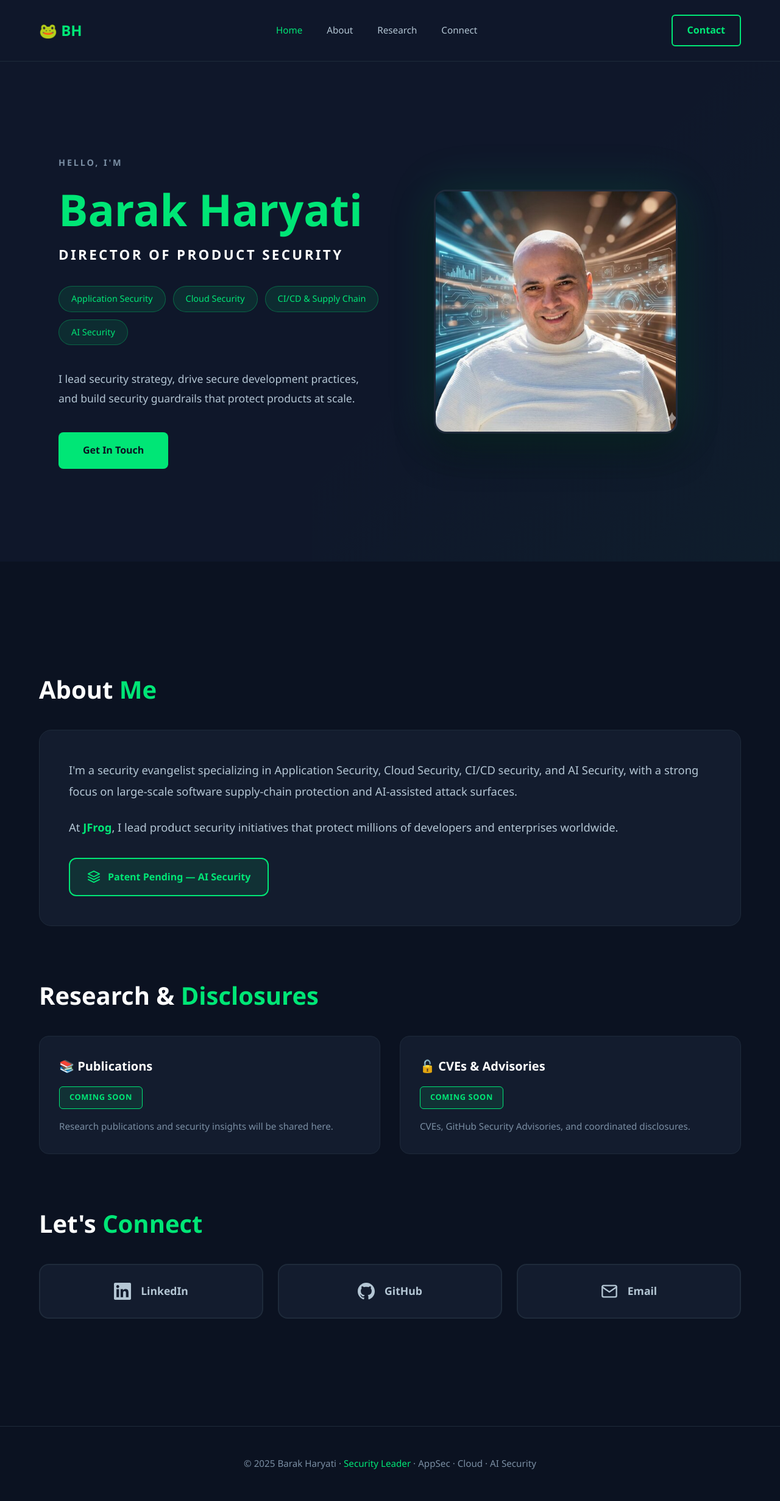
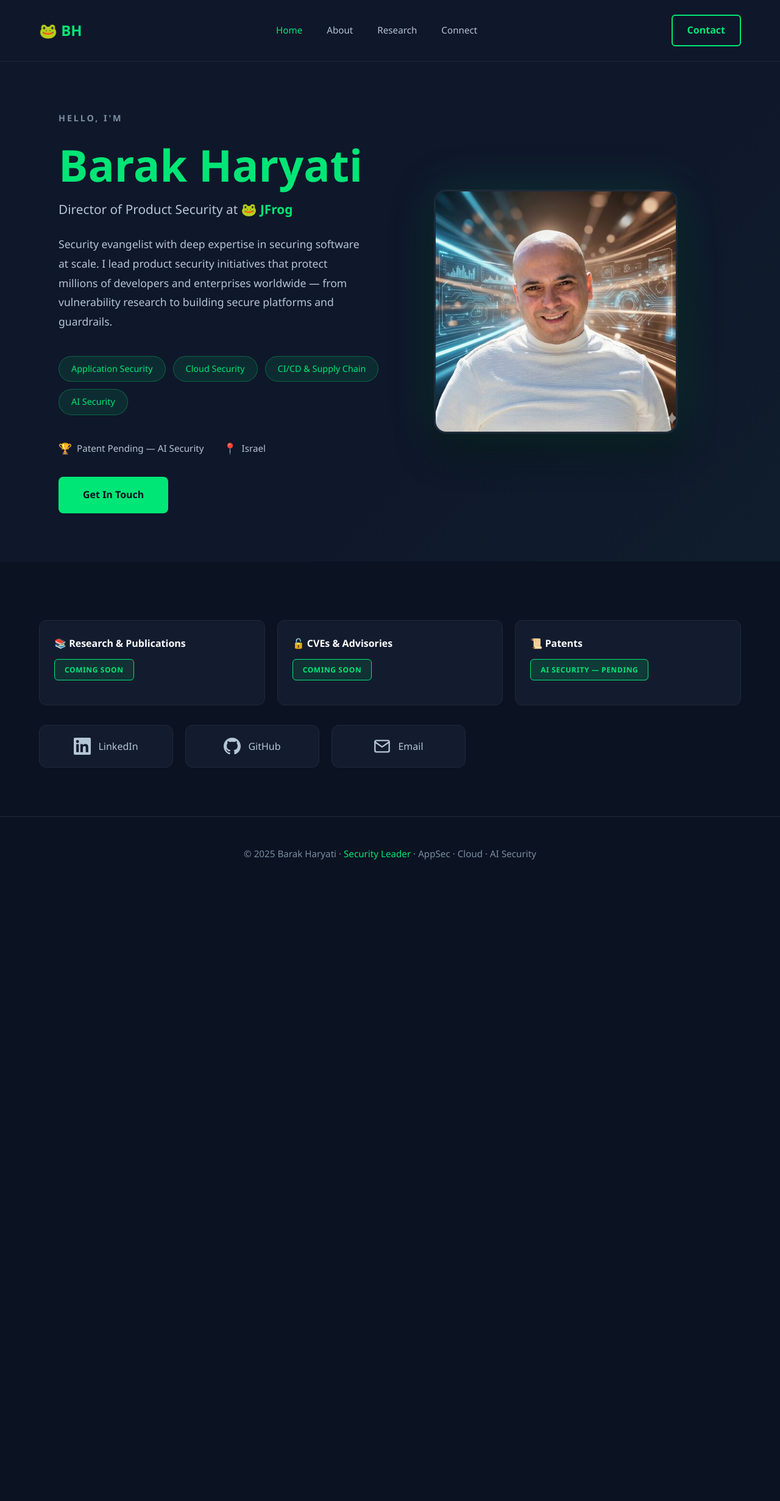
Before and after one commit to barakharyati/barakharyati, a Jekyll site: the page built from index.md, in a window 1280 px wide. Shown: the whole page at 61% size. Built offline with Jekyll 4.4.1, drawn with Linux system fonts in a browser that asks for light colours; after the commit the page ends 1462 px from its top, so only the background shows below that.

Commit message:
Enhanced hero with more info, compact sections below

```diff
--- a/assets/style.css
+++ b/assets/style.css
@@ -149,12 +149,15 @@ body {
 }
 
 .hero-title {
-  font-size: 1.4rem;
+  font-size: 1.3rem;
+  font-weight: 500;
+  color: var(--text-secondary);
+  margin-bottom: 1.5rem;
+}
+
+.hero-title .company {
+  color: var(--accent);
   font-weight: 600;
-  letter-spacing: 0.15em;
-  text-transform: uppercase;
-  color: var(--text-primary);
-  margin-bottom: 2rem;
 }
 
 .hero-description {
@@ -163,6 +166,24 @@ body {
   line-height: 1.8;
   margin-bottom: 2.5rem;
   max-width: 500px;
+}
+
+.hero-stats {
+  display: flex;
+  gap: 2rem;
+  margin-bottom: 2rem;
+}
+
+.stat {
+  display: flex;
+  align-items: center;
+  gap: 0.5rem;
+  color: var(--text-secondary);
+  font-size: 0.95rem;
+}
+
+.stat-icon {
+  font-size: 1.1rem;
 }
 
 .hero-cta {
@@ -238,21 +259,61 @@ body {
 .content-wrapper {
   max-width: 1300px;
   margin: 0 auto;
-  padding: 6rem 4rem;
+  padding: 3rem 4rem;
 }
 
 section {
-  margin-bottom: 5rem;
+  margin-bottom: 3rem;
 }
 
 h2 {
-  font-size: 2.5rem;
+  font-size: 2rem;
   font-weight: 700;
   color: var(--text-primary);
+  margin-bottom: 1.5rem;
+}
+
+h2 span {
+  color: var(--accent);
+}
+
+/* Compact Section Grid */
+.compact-section {
   margin-bottom: 2rem;
 }
 
-h2 span {
+.section-grid {
+  display: grid;
+  grid-template-columns: repeat(3, 1fr);
+  gap: 1.25rem;
+}
+
+.section-card {
+  background: var(--bg-card);
+  border: 1px solid var(--border);
+  border-radius: 12px;
+  padding: 1.5rem;
+  transition: all 0.2s ease;
+}
+
+.section-card:hover {
+  border-color: var(--accent);
+  transform: translateY(-3px);
+}
+
+.section-card h3 {
+  font-size: 1rem;
+  color: var(--text-primary);
+  margin-bottom: 0.75rem;
+}
+
+.section-card .status-badge {
+  font-size: 0.75rem;
+}
+
+.section-card .status-badge.highlight {
+  background: rgba(0, 230, 118, 0.15);
+  border-color: var(--accent);
   color: var(--accent);
 }
 
@@ -347,23 +408,27 @@ h2 span {
 .connect-grid {
   display: grid;
   grid-template-columns: repeat(3, 1fr);
-  gap: 1.5rem;
+  gap: 1.25rem;
+}
+
+.connect-grid.compact {
+  max-width: 700px;
 }
 
 .connect-link {
   display: flex;
   align-items: center;
   justify-content: center;
-  gap: 1rem;
-  padding: 1.75rem 2rem;
+  gap: 0.75rem;
+  padding: 1.25rem 1.5rem;
   background: var(--bg-card);
-  border: 2px solid var(--border);
-  border-radius: 16px;
+  border: 1px solid var(--border);
+  border-radius: 12px;
   color: var(--text-secondary);
   text-decoration: none;
-  transition: all 0.3s ease;
-  font-size: 1.1rem;
-  font-weight: 600;
+  transition: all 0.2s ease;
+  font-size: 1rem;
+  font-weight: 500;
 }
 
 .connect-link:hover {
@@ -472,8 +537,14 @@ footer .accent {
   }
 
   .cards-grid,
-  .connect-grid {
+  .connect-grid,
+  .section-grid {
     grid-template-columns: 1fr;
+  }
+
+  .hero-stats {
+    flex-direction: column;
+    gap: 0.75rem;
   }
 }
 
--- a/index.md
+++ b/index.md
@@ -18,7 +18,9 @@ title: Barak Haryati
   <div class="hero-content">
     <span class="hero-label">Hello, I'm</span>
     <h1>Barak Haryati</h1>
-    <p class="hero-title">Director of Product Security</p>
+    <p class="hero-title">Director of Product Security at <span class="company">🐸 JFrog</span></p>
+
+    <p class="hero-description">Security evangelist with deep expertise in securing software at scale. I lead product security initiatives that protect millions of developers and enterprises worldwide — from vulnerability research to building secure platforms and guardrails.</p>
 
     <div class="expertise-list">
       <span class="expertise-item">Application Security</span>
@@ -27,7 +29,16 @@ title: Barak Haryati
       <span class="expertise-item">AI Security</span>
     </div>
 
-    <p class="hero-description">I lead security strategy, drive secure development practices, and build security guardrails that protect products at scale.</p>
+    <div class="hero-stats">
+      <div class="stat">
+        <span class="stat-icon">🏆</span>
+        <span class="stat-text">Patent Pending — AI Security</span>
+      </div>
+      <div class="stat">
+        <span class="stat-icon">📍</span>
+        <span class="stat-text">Israel</span>
+      </div>
+    </div>
 
     <a href="#connect" class="hero-cta">Get In Touch</a>
   </div>
@@ -39,37 +50,25 @@ title: Barak Haryati
 
 <div class="content-wrapper">
 
-<section id="about">
-  <h2>About <span>Me</span></h2>
-  <div class="about-card">
-    <p>I'm a security evangelist specializing in Application Security, Cloud Security, CI/CD security, and AI Security, with a strong focus on large-scale software supply-chain protection and AI-assisted attack surfaces.</p>
-    <p>At <span class="highlight">JFrog</span>, I lead product security initiatives that protect millions of developers and enterprises worldwide.</p>
-    <div class="patent-badge">
-      <svg xmlns="http://www.w3.org/2000/svg" width="22" height="22" viewBox="0 0 24 24" fill="none" stroke="currentColor" stroke-width="2" stroke-linecap="round" stroke-linejoin="round"><path d="M12 2L2 7l10 5 10-5-10-5z"/><path d="M2 17l10 5 10-5"/><path d="M2 12l10 5 10-5"/></svg>
-      Patent Pending — AI Security
+<section id="work" class="compact-section">
+  <div class="section-grid">
+    <div class="section-card">
+      <h3>📚 Research & Publications</h3>
+      <span class="status-badge">Coming Soon</span>
+    </div>
+    <div class="section-card">
+      <h3>🔓 CVEs & Advisories</h3>
+      <span class="status-badge">Coming Soon</span>
+    </div>
+    <div class="section-card">
+      <h3>📜 Patents</h3>
+      <span class="status-badge highlight">AI Security — Pending</span>
     </div>
   </div>
 </section>
 
-<section id="research">
-  <h2>Research & <span>Disclosures</span></h2>
-  <div class="cards-grid">
-    <div class="content-card">
-      <h3>📚 Publications</h3>
-      <span class="status-badge">Coming Soon</span>
-      <p>Research publications and security insights will be shared here.</p>
-    </div>
-    <div class="content-card">
-      <h3>🔓 CVEs & Advisories</h3>
-      <span class="status-badge">Coming Soon</span>
-      <p>CVEs, GitHub Security Advisories, and coordinated disclosures.</p>
-    </div>
-  </div>
-</section>
-
-<section id="connect">
-  <h2>Let's <span>Connect</span></h2>
-  <div class="connect-grid">
+<section id="connect" class="compact-section">
+  <div class="connect-grid compact">
     <a href="https://www.linkedin.com/in/barakharyati" class="connect-link" target="_blank" rel="noopener">
       <svg xmlns="http://www.w3.org/2000/svg" viewBox="0 0 24 24"><path d="M20.447 20.452h-3.554v-5.569c0-1.328-.027-3.037-1.852-3.037-1.853 0-2.136 1.445-2.136 2.939v5.667H9.351V9h3.414v1.561h.046c.477-.9 1.637-1.85 3.37-1.85 3.601 0 4.267 2.37 4.267 5.455v6.286zM5.337 7.433c-1.144 0-2.063-.926-2.063-2.065 0-1.138.92-2.063 2.063-2.063 1.14 0 2.064.925 2.064 2.063 0 1.139-.925 2.065-2.064 2.065zm1.782 13.019H3.555V9h3.564v11.452zM22.225 0H1.771C.792 0 0 .774 0 1.729v20.542C0 23.227.792 24 1.771 24h20.451C23.2 24 24 23.227 24 22.271V1.729C24 .774 23.2 0 22.222 0h.003z"/></svg>
       LinkedIn
```
